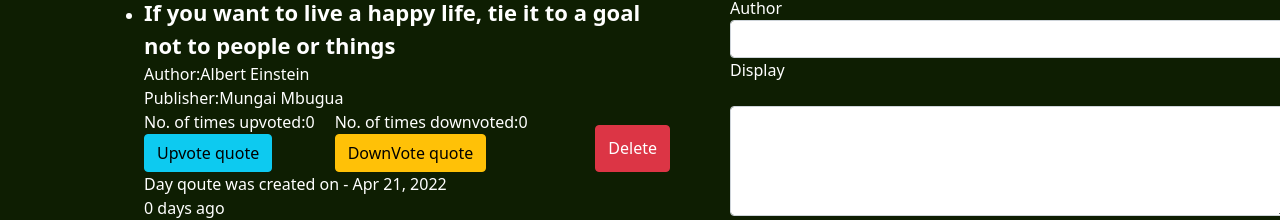
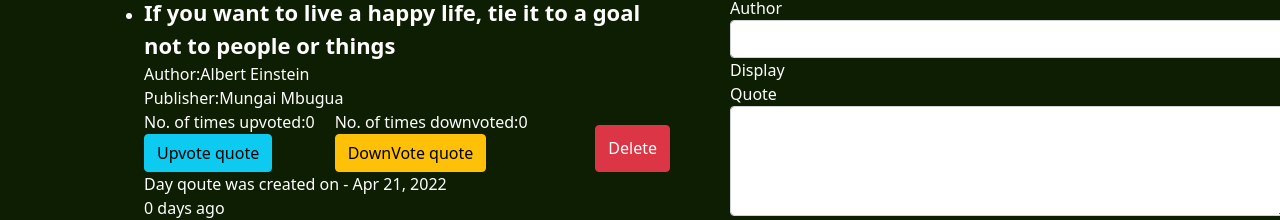
Before and after one commit to munga114/deepquotes, an Angular app: page / in a window 1280 px wide. Shown: the part 218-438 px from the top of the page. Built offline with nearby package versions, Linux system fonts and the light colour scheme.

Commit message:
edit quote label

```diff
--- a/src/app/quotes-form/quotes-form.component.html
+++ b/src/app/quotes-form/quotes-form.component.html
@@ -12,7 +12,7 @@
         </div>
         <div class="form-group">
 
-            <label for="quote"></label>
+            <label for="quote">Quote</label>
             <textarea class="form-control" id="quote" rows="4"[(ngModel)]="addNewQuote.quote" name="quote" #quote="ngModel" required></textarea>
             <div [hidden]="quote.valid || quote.pristine" class="alert alert-danger">
                 <p>Please enter your Quote</p>
```
